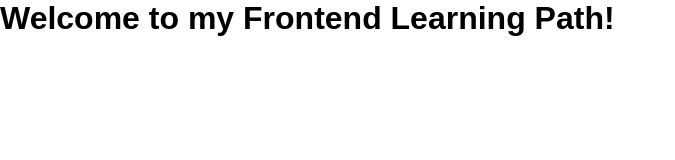
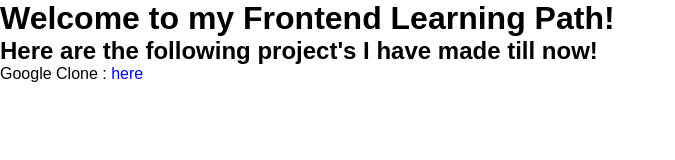
Before and after one commit to prantikseal/-frontend-learning-path, a plain HTML site: page index.html in a window 1280 px wide. Shown: the whole page, without its empty margins (0-675 px from the left). Drawn offline with Linux system fonts and the light colour scheme; files that its build step writes are made by us from their sources.

Commit message:
Update: Main Projects

```diff
--- a/Google Clone/main.js
+++ b/Google Clone/main.js
@@ -2,6 +2,9 @@ const searchInput = document.querySelector("#search-input")
 
 searchInput.addEventListener("keydown", function(event){
     if(event.code === "Enter"){
+        search();
+    }
+    else if(event.code === "NumpadEnter"){
         search();
     }
 })
--- a/index.html
+++ b/index.html
@@ -9,5 +9,12 @@
 </head>
 <body>
     <h1 class="header">Welcome to my Frontend Learning Path!</h1>
+
+    <h2>Here are the following project's I have made till now!</h2>
+    <ul>
+        <li>
+            Google Clone : <a href="./Google Clone/index.html">here</a>
+        </li>
+    </ul>
 </body>
 </html>
```
